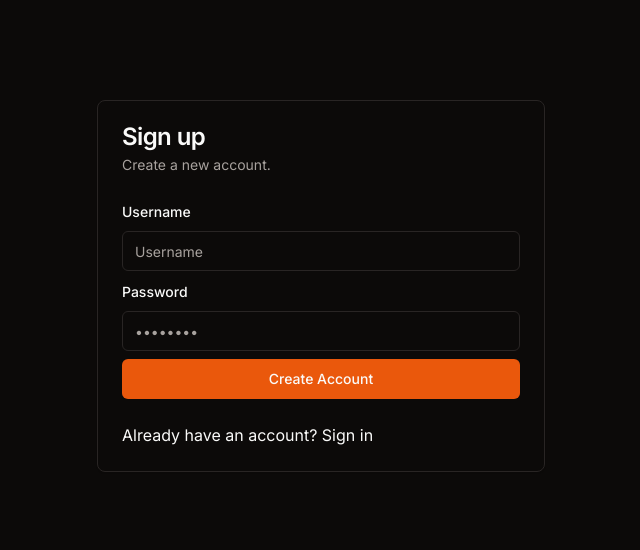
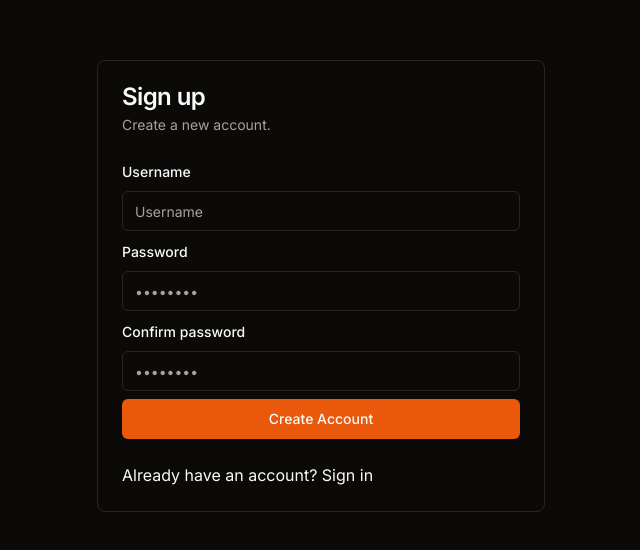
Before and after one commit to MarkusThielker/next-base, a Next.js app: page /auth/signup in a window 1280 px wide. Shown: the part 114-664 px from the top of the page, without its empty margins (319-959 px from the left). Built offline with nearby package versions, Linux system fonts and the light colour scheme.

Commit message:
N-BASE: add "confirm password" field on signup

```diff
--- a/src/components/form/signUpForm.tsx
+++ b/src/components/form/signUpForm.tsx
@@ -64,6 +64,19 @@ export default function SignUpForm({onSubmit}: {
                         </FormItem>
                     )}
                 />
+                <FormField
+                    control={form.control}
+                    name="confirm"
+                    render={({field}) => (
+                        <FormItem>
+                            <FormLabel>Confirm password</FormLabel>
+                            <FormControl>
+                                <Input placeholder="••••••••" type="password" {...field} />
+                            </FormControl>
+                            <FormMessage/>
+                        </FormItem>
+                    )}
+                />
                 <Button type="submit" className="w-full">Create Account</Button>
             </form>
         </Form>
--- a/src/lib/form-schemas/signUpFormSchema.ts
+++ b/src/lib/form-schemas/signUpFormSchema.ts
@@ -3,4 +3,8 @@ import { z } from 'zod';
 export const signUpFormSchema = z.object({
     username: z.string().min(3).max(16),
     password: z.string().min(8).max(255),
+    confirm: z.string().min(8).max(255),
+}).refine(data => data.password === data.confirm, {
+    message: 'Passwords do not match',
+    path: ['confirm'],
 });
```
